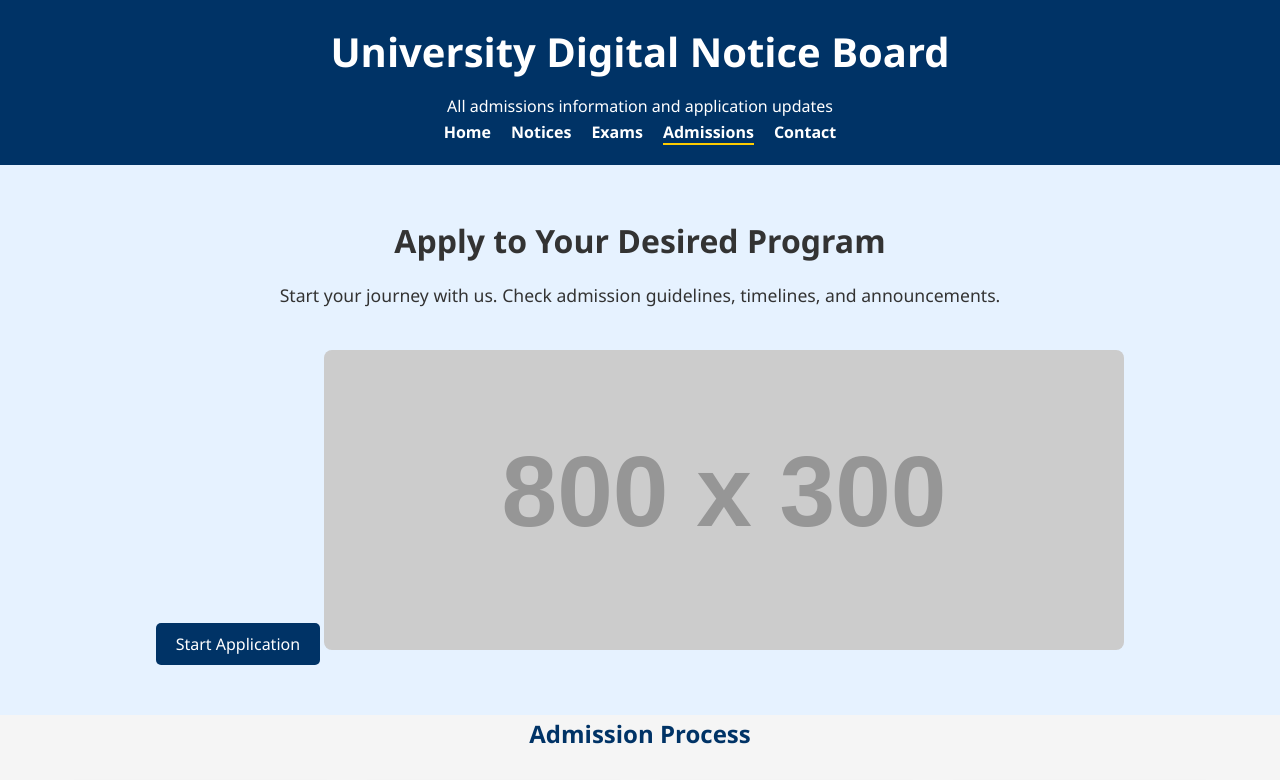
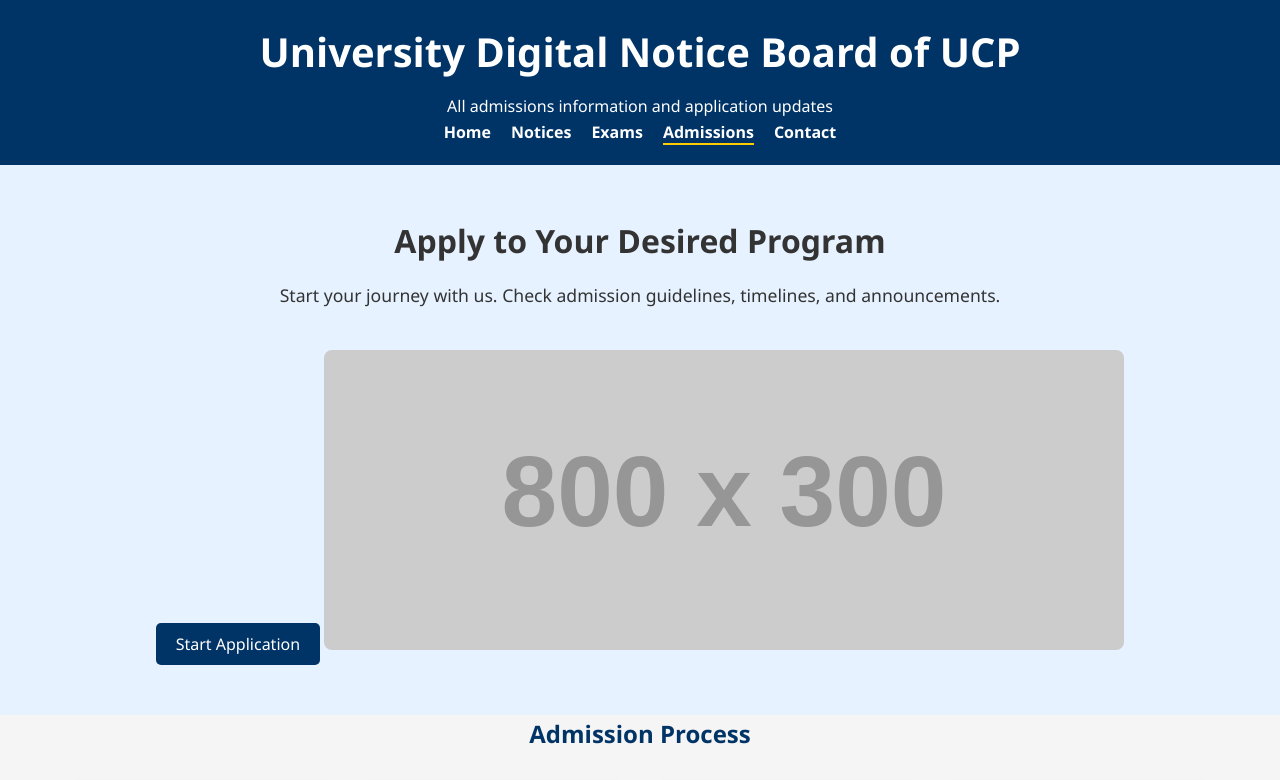
Before and after one commit to Ahsan108art/ucp_notice_board, a website: page src/admissions.html in a window 1280 px wide. Shown: the top 780 px of the page. Drawn offline with Linux system fonts and the light colour scheme; placeholder pictures from the web are drawn by us.

Commit message:
Admision page updated

```diff
--- a/src/admissions.html
+++ b/src/admissions.html
@@ -11,7 +11,7 @@
 <!-- ================= HEADER ================= -->
 <header class="header">
   <div class="container">
-    <h1>University Digital Notice Board</h1>
+    <h1>University Digital Notice Board of UCP</h1>
     <p>All admissions information and application updates</p>
     <nav>
       <ul>
```
